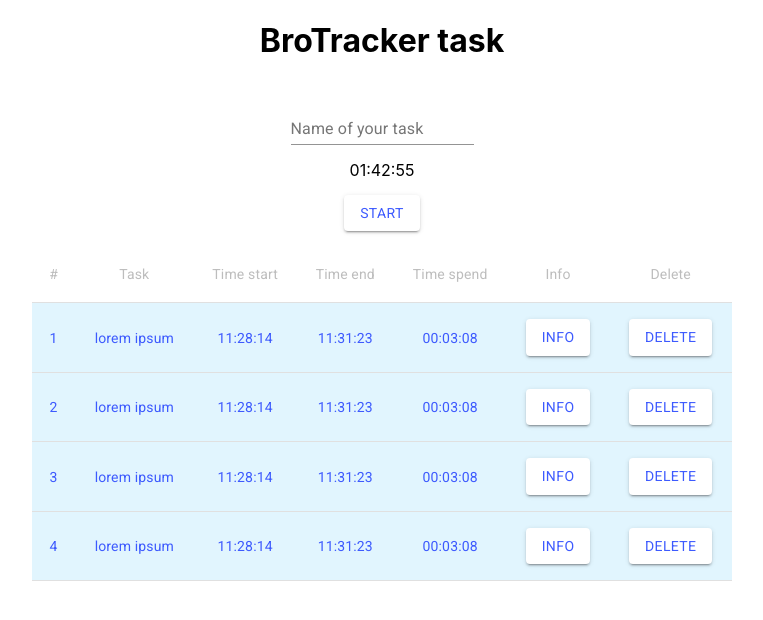
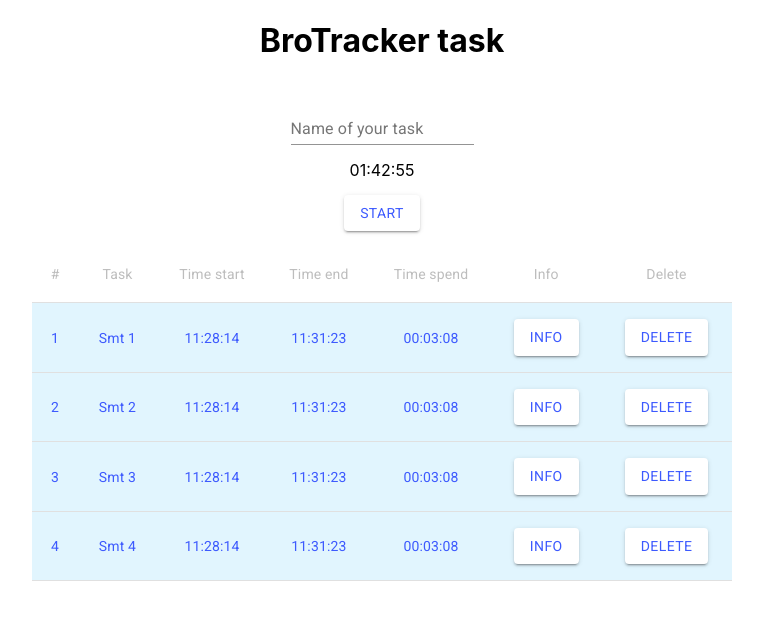
Before and after one commit to SkyWalker1996x/brotracker, a React (Create React App) app: page / in a window 1280 px wide. Shown: the top 620 px of the page, without its empty margins (258-1021 px from the left). Built offline with nearby package versions, Linux system fonts and the light colour scheme.

Commit message:
feat: create action deleteTask

```diff
--- a/src/components/Table/Table.tsx
+++ b/src/components/Table/Table.tsx
@@ -1,4 +1,8 @@
 import React from 'react';
+import { connect } from 'react-redux';
+// actions
+import { addTask, deleteTask } from '../../store/actions';
+//M-UI
 import Table from '@material-ui/core/Table';
 import TableBody from '@material-ui/core/TableBody';
 import TableCell from '@material-ui/core/TableCell';
@@ -18,43 +22,10 @@ const tableHead = [
   { id: 7, label: 'Delete' },
 ];
 
-const rows = [
-  {
-    id: 1,
-    number: '1',
-    task: 'lorem ipsum',
-    timeStart: '11:28:14',
-    timeEnd: '11:31:23',
-    timeSpend: '00:03:08',
-  },
-  {
-    id: 2,
-    number: '2',
-    task: 'lorem ipsum',
-    timeStart: '11:28:14',
-    timeEnd: '11:31:23',
-    timeSpend: '00:03:08',
-  },
-  {
-    id: 3,
-    number: '3',
-    task: 'lorem ipsum',
-    timeStart: '11:28:14',
-    timeEnd: '11:31:23',
-    timeSpend: '00:03:08',
-  },
-  {
-    id: 4,
-    number: '4',
-    task: 'lorem ipsum',
-    timeStart: '11:28:14',
-    timeEnd: '11:31:23',
-    timeSpend: '00:03:08',
-  },
-];
-
-const TimerTable = () => {
+const TimerTable: React.FC = (props: any) => {
   const classes = useStyles();
+  const { tasks, deleteTask} = props;
+  console.log(props);
 
   return (
     <TableContainer className={classes.table}>
@@ -77,19 +48,27 @@ const TimerTable = () => {
           </TableRow>
         </TableHead>
         <TableBody>
-          {rows.map((row) => {
-            const { id } = row;
+          {tasks.map((task: any, index: number) => {
+            const { id } = task;
 
             return (
               <TableRow className={classes.tableRow} key={id}>
-                {Object.keys(row)
+                <TableCell className={classes.tableCell} align="center">
+                  {index + 1}
+                </TableCell>
+
+                {Object.keys(task)
                   .filter((item) => item !== 'id')
-                  .map((item: string) => {
+                  .map((item: string, index) => {
                     return (
-                      <TableCell align="center" className={classes.tableCell}>
+                      <TableCell
+                        key={id + index}
+                        align="center"
+                        className={classes.tableCell}
+                      >
                         {
                           // @ts-ignore
-                          row[item]
+                          task[item]
                         }
                       </TableCell>
                     );
@@ -101,7 +80,11 @@ const TimerTable = () => {
                   </Button>
                 </TableCell>
                 <TableCell align="center">
-                  <Button variant="contained" className={classes.tableButton}>
+                  <Button
+                    variant="contained"
+                    className={classes.tableButton}
+                    onClick={() => deleteTask(id)}
+                  >
                     Delete
                   </Button>
                 </TableCell>
@@ -114,4 +97,13 @@ const TimerTable = () => {
   );
 };
 
-export default TimerTable;
+const mapStateToProps = (state: any) => {
+  return state;
+};
+
+const mapDispatchToProps = {
+  addTask,
+  deleteTask,
+};
+
+export default connect(mapStateToProps, mapDispatchToProps)(TimerTable);
--- /dev/null
+++ b/src/store/actions.ts
@@ -0,0 +1,15 @@
+import { ADD_TASK, DELETE_TASK } from './types';
+
+export const addTask = (task: any) => {
+  return {
+    type: ADD_TASK,
+    payload: task,
+  };
+};
+
+export const deleteTask = (id: any) => {
+    return {
+        type: DELETE_TASK,
+        payload: id,
+    };
+};
--- a/src/store/tasksReducer.ts
+++ b/src/store/tasksReducer.ts
@@ -1,32 +1,30 @@
+import {ADD_TASK, DELETE_TASK} from "./types";
+
 const initialState = [
   {
     id: 1,
-    number: '1',
-    task: 'lorem ipsum',
+    task: 'Smt 1',
     timeStart: '11:28:14',
     timeEnd: '11:31:23',
     timeSpend: '00:03:08',
   },
   {
     id: 2,
-    number: '2',
-    task: 'lorem ipsum',
+    task: 'Smt 2',
     timeStart: '11:28:14',
     timeEnd: '11:31:23',
     timeSpend: '00:03:08',
   },
   {
     id: 3,
-    number: '3',
-    task: 'lorem ipsum',
+    task: 'Smt 3',
     timeStart: '11:28:14',
     timeEnd: '11:31:23',
     timeSpend: '00:03:08',
   },
   {
     id: 4,
-    number: '4',
-    task: 'lorem ipsum',
+    task: 'Smt 4',
     timeStart: '11:28:14',
     timeEnd: '11:31:23',
     timeSpend: '00:03:08',
@@ -37,8 +35,10 @@ export const tasksReducer = (state = initialState, action: any) => {
   const { type, payload } = action;
 
   switch (type) {
-    case 'ADD_TASK':
+    case ADD_TASK:
       return [...state, payload];
+    case DELETE_TASK:
+      return [...state.filter((item) => item.id !== payload)];
     default:
       return state;
   }
--- /dev/null
+++ b/src/store/types.ts
@@ -0,0 +1,2 @@
+export const ADD_TASK = 'ADD_TASK';
+export const DELETE_TASK = 'DELETE_TASK';
```
